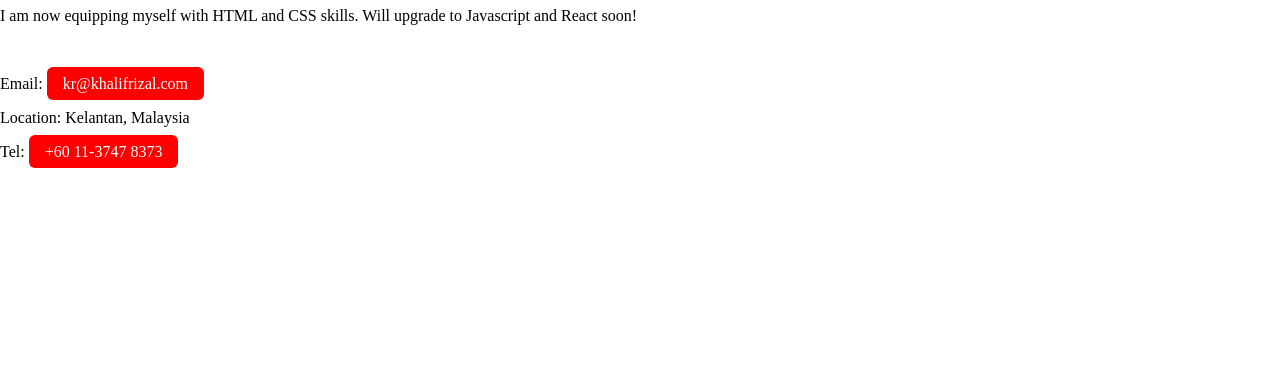
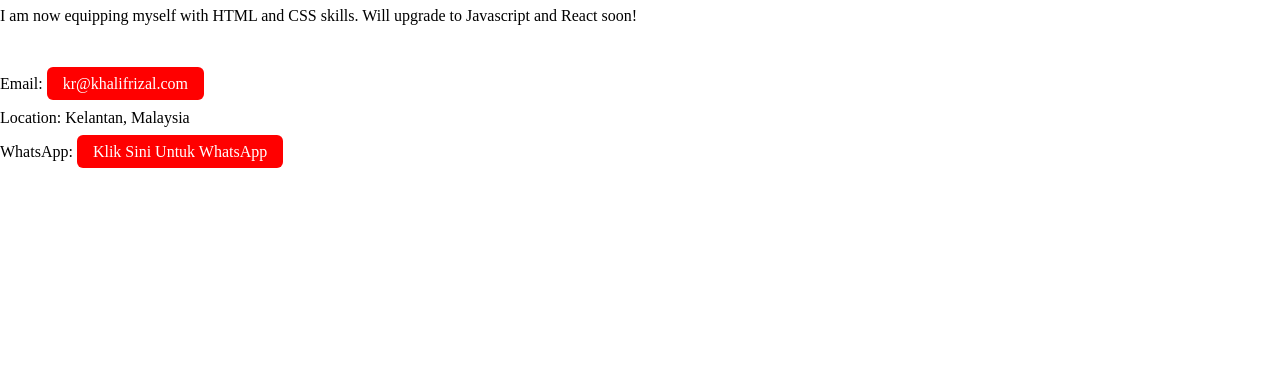
Before and after one commit to khalifrizal/resume, a plain HTML site: page index.html in a window 1280 px wide. Shown: the part 411-800 px from the top of the page. Drawn offline with Linux system fonts and the light colour scheme.

Commit message:
tambah link ke whatsapp

```diff
--- a/index.html
+++ b/index.html
@@ -30,7 +30,7 @@
         <a href="mailto:kr@khalifrizal.com">kr@khalifrizal.com</a>
       </p>
       <p>Location: Kelantan, Malaysia</p>
-      <p>Tel: <a href="tel:+601137478373">+60 11-3747 8373</a></p>
+      <p>WhatsApp: <a href="wa.me/201554549974">Klik Sini Untuk WhatsApp</a></p>
     </main>
   </body>
 </html>
```
